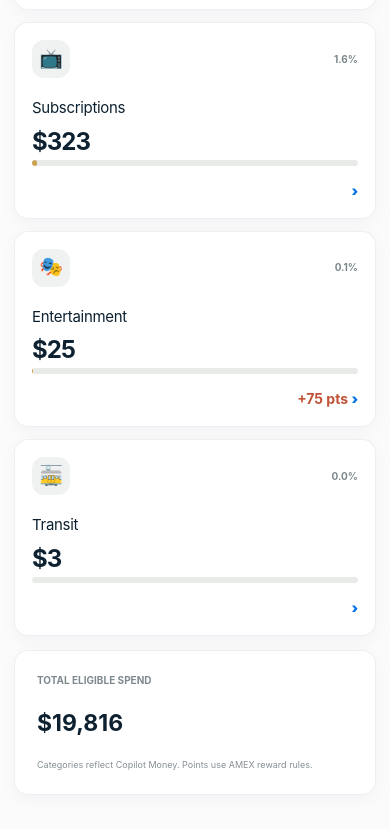
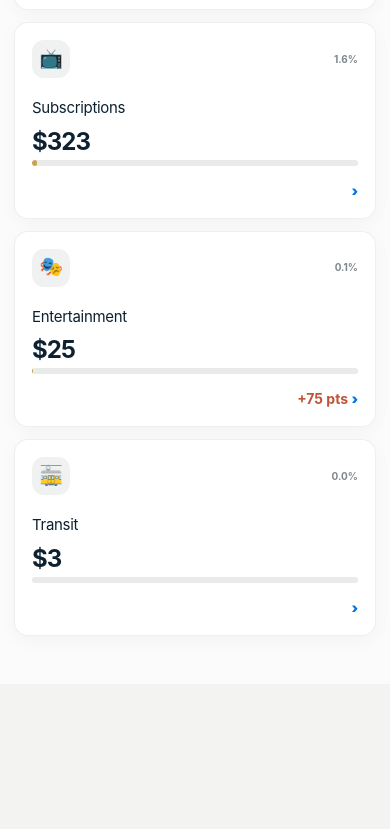
Before and after one commit to pondorasti/pondorasti, a Next.js app: page /categories in a window 390 px wide. Shown: the part 2107-2936 px from the top of the page. After the commit the page ends 2791 px from the top, so only its background shows below. Built offline with nearby package versions, Linux system fonts and the light colour scheme.

Commit message:
Remove categories spend summary

```diff
--- a/app/categories/page.tsx
+++ b/app/categories/page.tsx
@@ -1,5 +1,5 @@
 import Link from 'next/link';
-import { categories, categorySlug, metrics, money, number } from '../lib/data';
+import { categories, categorySlug, money, number } from '../lib/data';
 
 export default function CategoriesPage() {
   return (
@@ -20,8 +20,6 @@ export default function CategoriesPage() {
           </Link>
         ))}
       </section>
-
-      <section className="surface category-total-card"><span>Total eligible spend</span><strong>{money.format(metrics.spend)}</strong><p>Categories reflect Copilot Money. Points use AMEX reward rules.</p></section>
     </main>
   );
 }
--- a/app/globals.css
+++ b/app/globals.css
@@ -325,10 +325,6 @@ footer p { max-width: 660px; margin: 0; text-align: right; font-size: 10px; line
 .category-app-card footer { padding: 14px 0 0; display: flex; align-items: center; justify-content: space-between; background: none; color: #828d92; font-size: 9px; }
 .category-app-card footer .has-missed { color: #c15438; font-weight: 700; }
 .category-app-card footer b { color: #0071e3; font-size: 14px; }
-.category-total-card { margin-top: 14px; padding: 22px; display: flex; align-items: center; gap: 18px; }
-.category-total-card span { color: #7e898e; font-size: 10px; font-weight: 750; text-transform: uppercase; }
-.category-total-card strong { font-size: 23px; }
-.category-total-card p { margin: 0 0 0 auto; color: #858f94; font-size: 9px; }
 
 .back-link { padding: 7px 11px; display: inline-flex; margin-bottom: 16px; border-radius: 999px; background: #efeff1; color: #4e5358; font-size: 9px; font-weight: 700; }
 .category-detail-header { margin-bottom: 20px; }
@@ -415,8 +411,6 @@ footer p { max-width: 660px; margin: 0; text-align: right; font-size: 10px; line
   .benefits-app-grid, .offer-app-grid, .category-overview-grid, .benefit-summary, .detail-metrics { grid-template-columns: 1fr; }
   .setup-list { grid-template-columns: 1fr; }
   .setup-list > div:nth-child(odd) { border-right: 0; }
-  .category-total-card { align-items: start; flex-direction: column; }
-  .category-total-card p { margin: 0; }
   .app-filters { grid-template-columns: 1fr; }
   .section-shell { width: min(100% - 28px, 1240px); }
   .section { padding-block: 56px; }
```
